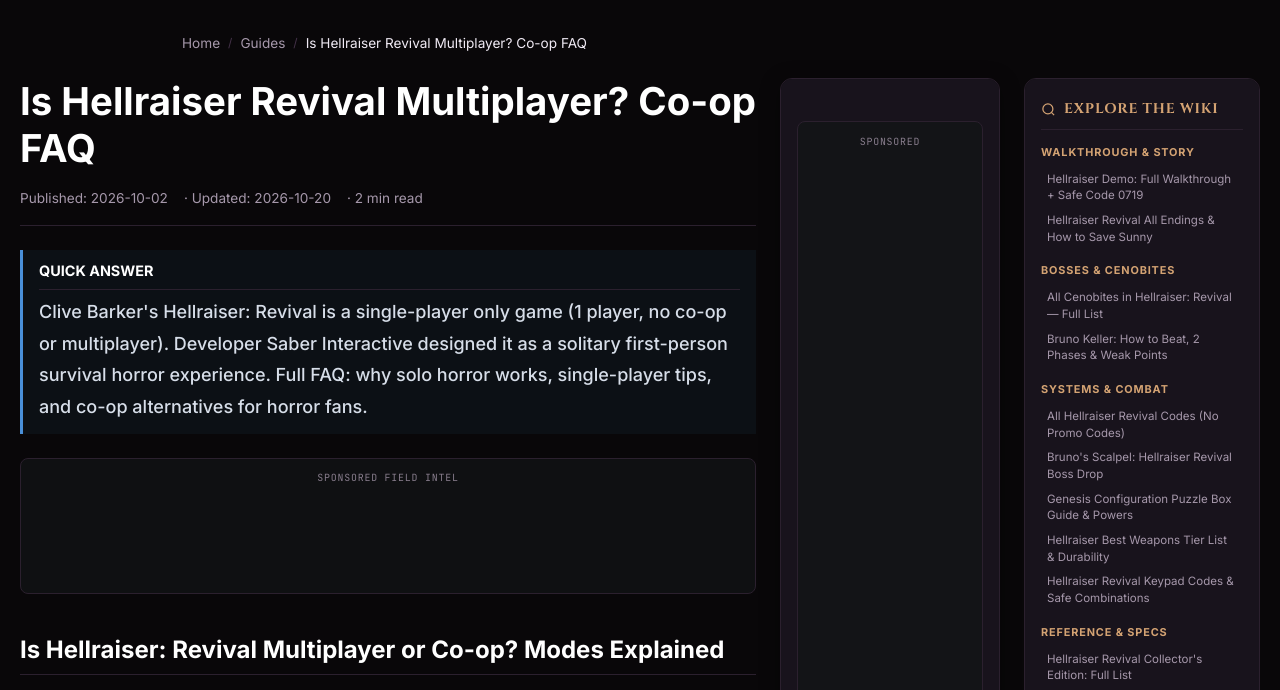
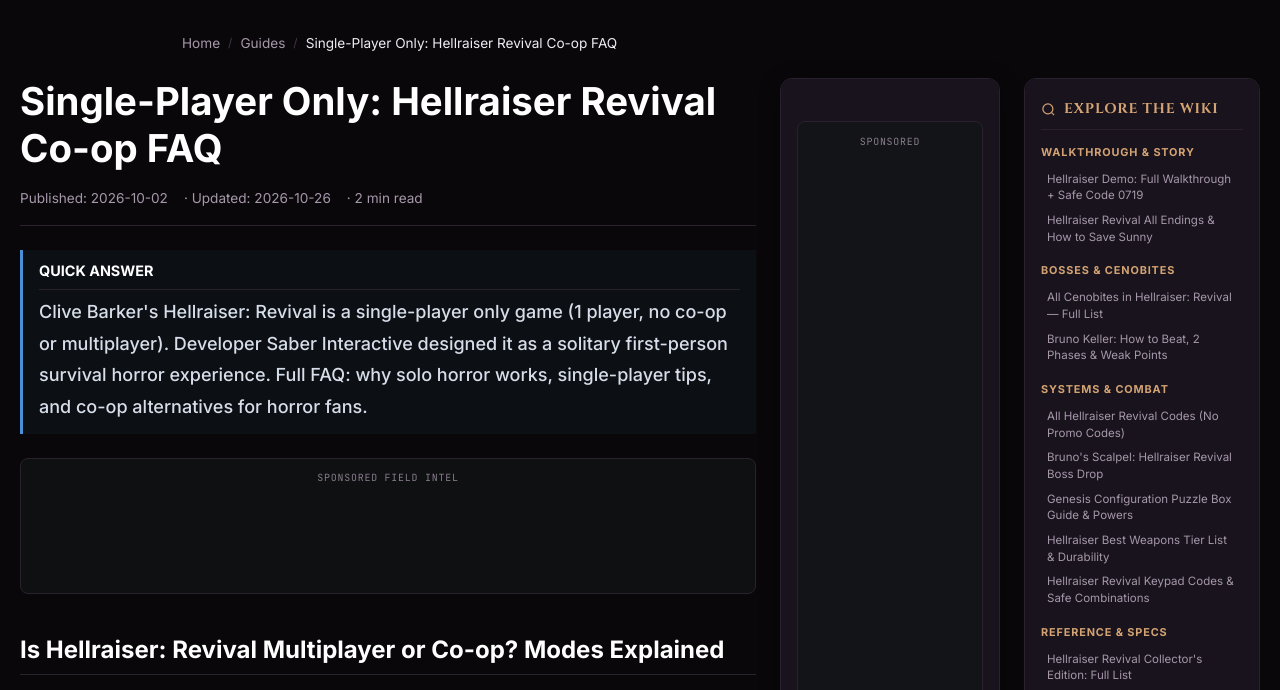
Before and after one commit to gloomysummer/hellraiser-revival-wiki, an Astro site: page /guide/is-it-multiplayer-coop-faq in a window 1280 px wide. Shown: the part 65-755 px from the top of the page. Built offline with nearby package versions, Linux system fonts and the light colour scheme; Astro itself is replaced by a stand-in of ours.

Commit message:
seo(guide): align multiplayer FAQ title to answer-first 'Single-Player Only' (is-it-multiplayer-coop-faq)

```diff
--- a/src/content/guides/is-it-multiplayer-coop-faq.md
+++ b/src/content/guides/is-it-multiplayer-coop-faq.md
@@ -1,9 +1,9 @@
 ---
-title: "Is Hellraiser Revival Multiplayer? Co-op FAQ"
+title: "Single-Player Only: Hellraiser Revival Co-op FAQ"
 description: 'Is Hellraiser: Revival co-op or multiplayer? No — single-player only (1 player): no online co-op, no couch co-op, no PvP. Full mode table + why Saber went solo.'
 summary: 'Clive Barker''s Hellraiser: Revival is a single-player only game (1 player, no co-op or multiplayer). Developer Saber Interactive designed it as a solitary first-person survival horror experience. Full FAQ: why solo horror works, single-player tips, and co-op alternatives for horror fans.'
 pubDate: 2026-10-02
-updated: '2026-10-20'
+updated: '2026-10-26'
 category: FAQ
 tags:
 - multiplayer
```
